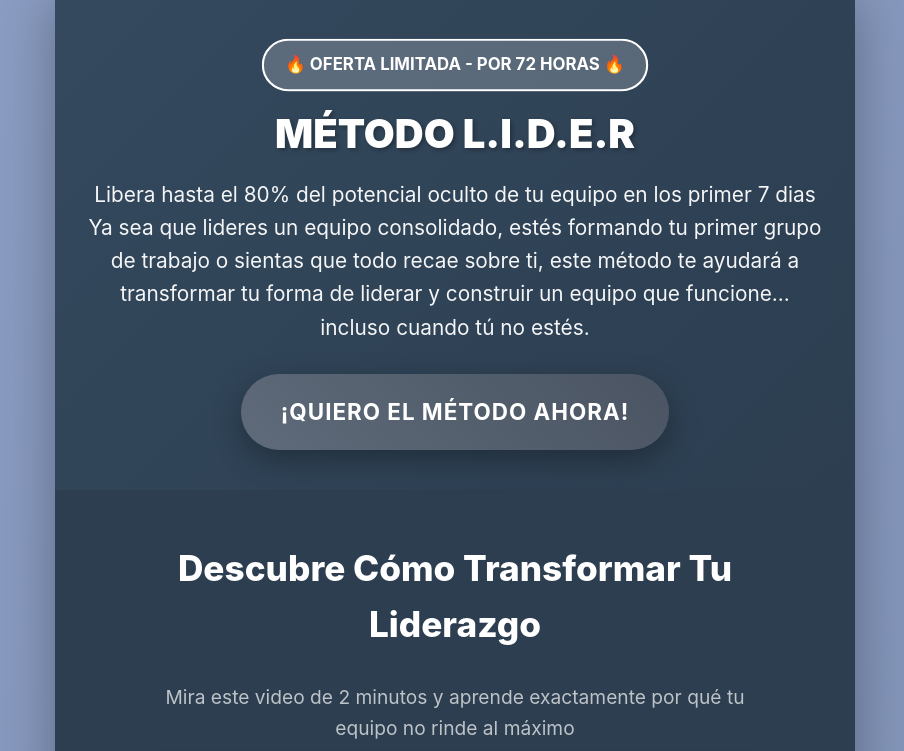
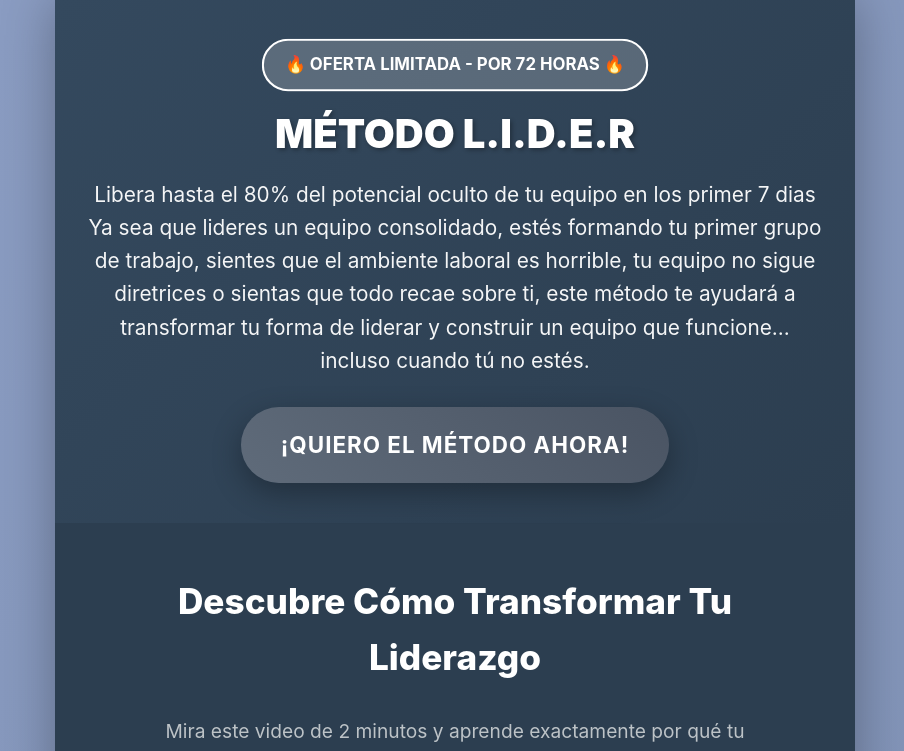
Before and after one commit to angulosst/METODOLIDER, a plain HTML site: page index.html in a window 1280 px wide. Shown: the top 751 px of the page, without its empty margins (185-1089 px from the left). Drawn offline with Linux system fonts and the light colour scheme.

Commit message:
Update index.html

```diff
--- a/index.html
+++ b/index.html
@@ -373,8 +373,8 @@
             </h1>
             <p class="sub-headline">
                 Libera hasta el 80% del potencial oculto de tu equipo en los primer 7 dias
-               Ya sea que lideres un equipo consolidado, estés formando tu primer grupo de trabajo o sientas que todo recae sobre ti,
-                este método te ayudará a transformar tu forma de liderar y construir un equipo que funcione… incluso cuando tú no estés.
+               Ya sea que lideres un equipo consolidado, estés formando tu primer grupo de trabajo, sientes que el ambiente laboral es horrible, tu equipo no sigue diretrices
+                o sientas que todo recae sobre ti, este método te ayudará a transformar tu forma de liderar y construir un equipo que funcione… incluso cuando tú no estés.
             </p>
             <a href="https://pay.hotmart.com/P100927883R" class="cta-button">
                 ¡QUIERO EL MÉTODO AHORA!
```
